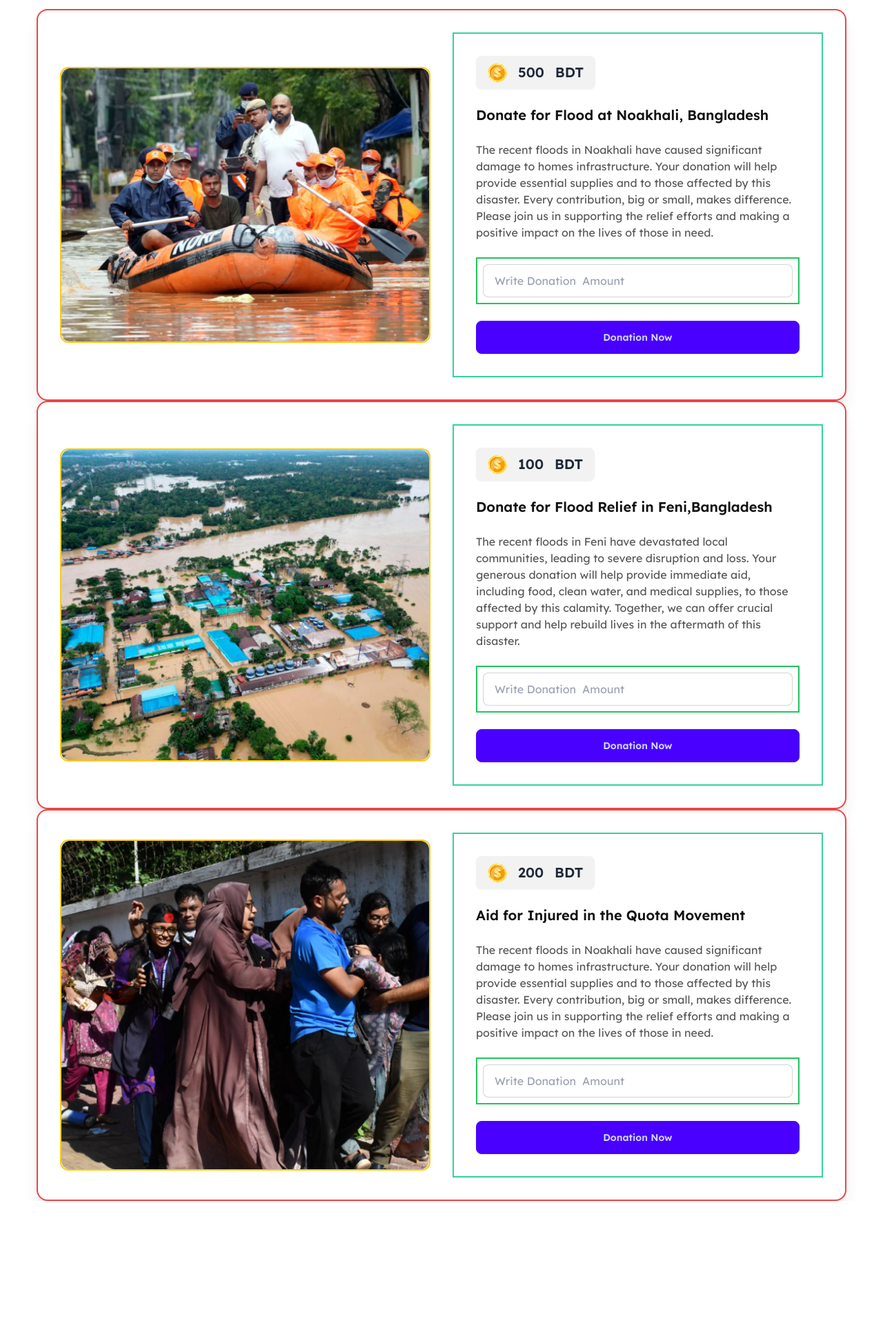
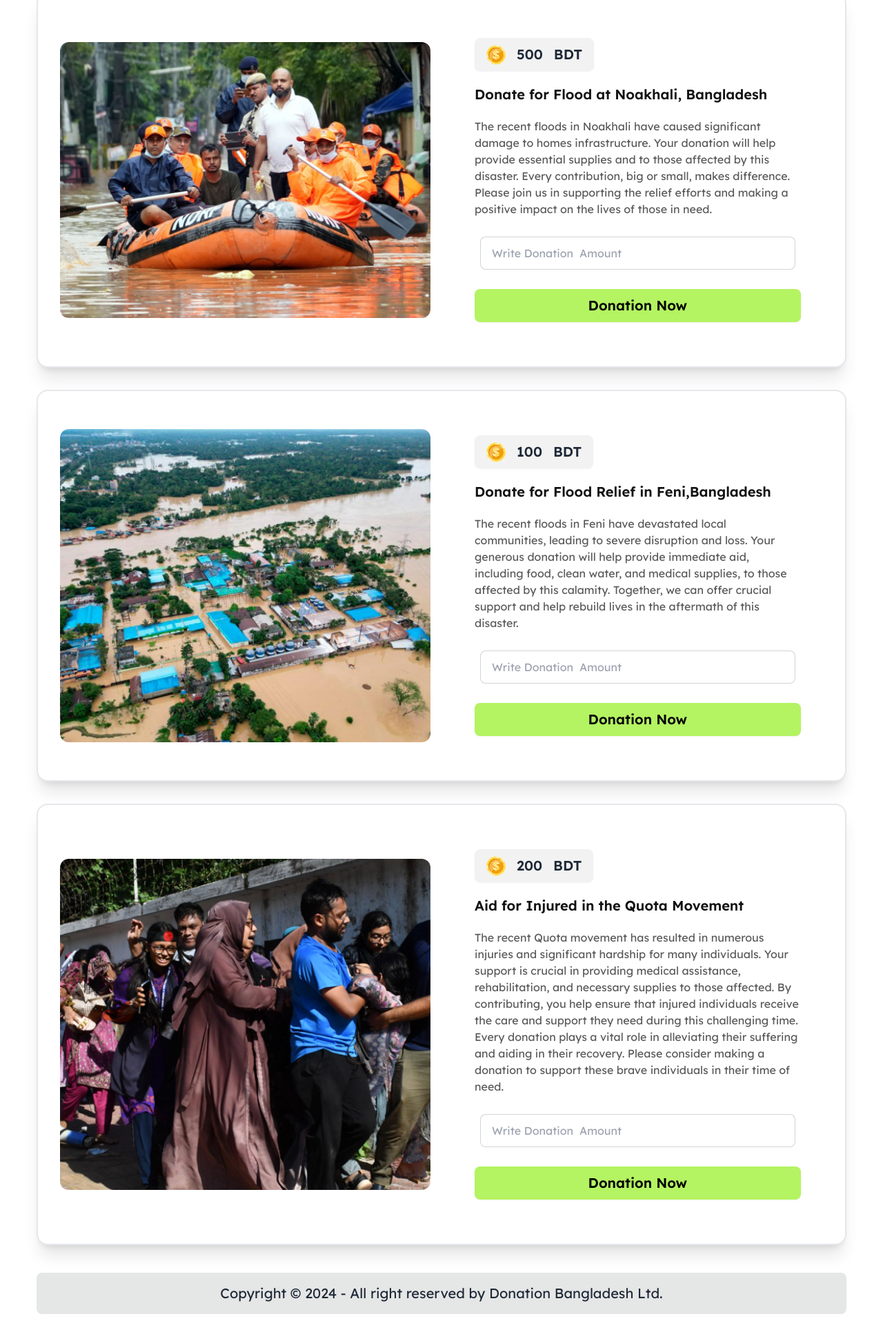
Before and after one commit to AbuBakkarSiddique007/Donation-Bangladesh, a plain HTML site: page index.html in a window 1280 px wide. Shown: the part 244-2188 px from the top of the page at 69% size. Before the commit the page ends 1985 px from the top, so only its background shows below. Drawn offline with nearby package versions, Linux system fonts and the light colour scheme.

Commit message:
Update: Remove irrelevent border and fix some functionality.

```diff
--- a/index.html
+++ b/index.html
@@ -6,32 +6,25 @@
     <meta name="viewport" content="width=device-width, initial-scale=1.0">
     <title>Donation Bangladesh</title>
 
-
     <!-- Fav-Icon link -->
     <link rel="shortcut icon" href="assets/favIcon.png" type="image/x-icon">
-
 
     <!-- Google Font link-->
     <link rel="preconnect" href="https://fonts.googleapis.com">
     <link rel="preconnect" href="https://fonts.gstatic.com" crossorigin>
     <link href="https://fonts.googleapis.com/css2?family=Lexend:wght@100..900&display=swap" rel="stylesheet">
 
-
     <!-- Font awesome  link-->
     <link rel="stylesheet" href="https://cdnjs.cloudflare.com/ajax/libs/font-awesome/6.6.0/css/all.min.css"
         integrity="sha512-Kc323vGBEqzTmouAECnVceyQqyqdsSiqLQISBL29aUW4U/M7pSPA/gEUZQqv1cwx4OnYxTxve5UMg5GT6L4JJg=="
         crossorigin="anonymous" referrerpolicy="no-referrer" />
 
-
     <!-- Daisy UI CDN -->
     <link href="https://cdn.jsdelivr.net/npm/daisyui@4.12.14/dist/full.min.css" rel="stylesheet" type="text/css" />
     <script src="https://cdn.tailwindcss.com"></script>
 
-
     <!-- tailwind cdn -->
     <script src="https://cdn.tailwindcss.com"></script>
-
-
 
     <!-- For Customization -->
     <script>
@@ -41,6 +34,9 @@
                     colors: {
                         primary: 'hsla(0,0%,7%,1)',
                         secondary: 'hsla(0,0%,7%,0.7)',
+
+                        borderColor: 'hsva(0,0%,101%,1)',
+                        cardBg: 'hsva(0,0%,7%,0.1)',
 
 
                         btn_bg: 'hsla(86,86%,67%,1)',
@@ -63,7 +59,7 @@
 
 <body class="font-Lexend">
     <header class="bg-heading_bg sticky top-0 z-50">
-        <nav class="w-11/12 mx-auto border-2 border-red-500 mt-4 ">
+        <nav class="w-11/12 mx-auto">
             <div class="navbar bg-base-100">
                 <div class="navbar-start">
                     <a id="btn-show-blog" class="btn btn-ghost text-xl font-semibold rounded-lg bg-btn_bg">Blog</a>
@@ -71,14 +67,12 @@
                 <div class="navbar-center">
                     <ul class="menu menu-horizontal px-1 flex justify-center items-center text-xl font-semibold">
                         <li><img src="assets/logo.png" alt=""></li>
-
                         <li><a>Donation Bangladesh</a></li>
                     </ul>
                 </div>
                 <div class="navbar-end">
                     <ul class="menu menu-horizontal px-1 text-xl font-semibold flex justify-center items-center">
                         <li> <img src="assets/coin.png" alt=""></li>
-
                         <li id="userCurrentAccountBalance">55000</li>
                         <li>BDT</li>
                     </ul>
@@ -86,55 +80,49 @@
             </div>
         </nav>
 
-        <div class="w-11/12 mx-auto border-2 border-red-500 text-center mt-4 space-x-4 p-2">
+        <div class="w-11/12 mx-auto text-center mt-4 space-x-4 p-2">
             <button id="btn-for-donation"
-                class="btn btn-xs text-xl font-semibold rounded-lg sm:btn-sm md:btn-md lg:btn-lg  ">Donation</button>
+                class="btn btn-xs text-xl font-semibold rounded-lg sm:btn-sm md:btn-md lg:btn-lg">Donation</button>
             <button id="btn-for-history"
                 class="btn btn-xs text-xl font-semibold rounded-lg sm:btn-sm md:btn-md lg:btn-lg">History</button>
         </div>
-
     </header>
 
     <main>
 
         <!-- card section started here  -->
         <!-- Donation section card  -->
-        <div id="donation-card-section" class="w-11/12 mx-auto mt-10">
+        <div id="donation-card-section" class="w-11/12 mx-auto mt-10 mb-10 space-y-8">
 
             <!-- Noakhali  -->
             <div
-                class="card lg:card-side bg-base-100 shadow-xl grid grid-cols-2 justify-center items-center border-2 border-red-500 p-8 gap-8">
-                <figure class="rounded-xl border-2 border-yellow-400 ">
+                class="card lg:card-side bg-base-100 shadow-xl grid grid-cols-2 justify-center items-center border-2 border-borderColor bg-cardBg p-8 gap-8">
+                <figure class="rounded-xl">
                     <img src="assets/noakhali.png" alt="">
                 </figure>
-
-                <div class="card-body border-2 border-emerald-400 space-y-4">
-
+                <div class="card-body space-y-3">
                     <button class="btn max-w-fit">
                         <ul class="text-xl font-semibold flex justify-center items-center gap-4">
                             <li> <img src="assets/coin.png" alt=""></li>
-
                             <li id="current-donation-amount-1">500</li>
                             <li>BDT</li>
                         </ul>
                     </button>
-
                     <h2 id="noakhali-donation-title" class="card-title text-primary text-xl font-semibold">Donate for
                         Flood at Noakhali, Bangladesh
                     </h2>
                     <p class="text-secondary"> The recent floods in Noakhali have caused significant damage to homes
-                        infrastructure. Your
-                        donation will help provide essential supplies and to those affected by this disaster. Every
-                        contribution, big or small, makes difference. Please join us in supporting the relief efforts
-                        and making a positive impact on the lives of those in need.</p>
-
-                    <div class="border-2 border-green-500 p-2">
+                        infrastructure. Your donation will help provide essential supplies and to those affected by this
+                        disaster. Every contribution, big or small, makes difference. Please join us in supporting the
+                        relief efforts and making a positive impact on the lives of those in need.</p>
+                    <div class="p-2">
                         <input id="input-donation-amount-noakhali" type="number" placeholder="Write Donation  Amount"
                             class="input input-bordered w-full" />
-
                     </div>
                     <div class="card-actions justify-center">
-                        <button id="btn-donation-noakhali" class="btn btn-primary w-full">Donation Now</button>
+                        <button id="btn-donation-noakhali"
+                            class="btn btn-primary w-full bg-btn_bg border-none text-black text-xl">Donation
+                            Now</button>
                     </div>
                 </div>
             </div>
@@ -142,22 +130,19 @@
 
             <!-- For Feni : -->
             <div
-                class="card lg:card-side bg-base-100 shadow-xl grid grid-cols-2 justify-center items-center border-2 border-red-500 p-8 gap-8">
-                <figure class="rounded-xl border-2 border-yellow-400 ">
+                class="card lg:card-side bg-base-100 shadow-xl grid grid-cols-2 justify-center items-center border-2 border-borderColor bg-cardBg p-8 gap-8">
+                <figure class="rounded-xl">
                     <img src="assets/feni.png" alt="">
                 </figure>
 
-                <div class="card-body border-2 border-emerald-400 space-y-4">
-
+                <div class="card-body space-y-3">
                     <button class="btn max-w-fit">
                         <ul class="text-xl font-semibold flex justify-center items-center gap-4">
                             <li> <img src="assets/coin.png" alt=""></li>
-
                             <li id="current-donation-amount-2">100</li>
                             <li>BDT</li>
                         </ul>
                     </button>
-
                     <h2 id="feni-donation-title" class="card-title text-primary text-xl font-semibold">Donate for
                         Flood Relief in Feni,Bangladesh
                     </h2>
@@ -165,13 +150,14 @@
                         severe disruption and loss. Your generous donation will help provide immediate aid, including
                         food, clean water, and medical supplies, to those affected by this calamity. Together, we can
                         offer crucial support and help rebuild lives in the aftermath of this disaster.</p>
-
-                    <div class="border-2 border-green-500 p-2">
+                    <div class="p-2">
                         <input id="input-donation-amount-feni" type="number" placeholder="Write Donation  Amount"
                             class="input input-bordered w-full" />
                     </div>
                     <div class="card-actions justify-center">
-                        <button id="btn-donation-feni" class="btn btn-primary w-full">Donation Now</button>
+                        <button id="btn-donation-feni"
+                            class="btn btn-primary w-full bg-btn_bg border-none text-black text-xl">Donation
+                            Now</button>
                     </div>
                 </div>
             </div>
@@ -179,17 +165,14 @@
 
             <!-- For Quota Movement  -->
             <div
-                class="card lg:card-side bg-base-100 shadow-xl grid grid-cols-2 justify-center items-center border-2 border-red-500 p-8 gap-8">
-                <figure class="rounded-xl border-2 border-yellow-400 ">
+                class="card lg:card-side bg-base-100 shadow-xl grid grid-cols-2 justify-center items-center border-2 border-borderColor bg-cardBg p-8 gap-8">
+                <figure class="rounded-xl">
                     <img src="assets/quota-protest.png" alt="">
                 </figure>
-
-                <div class="card-body border-2 border-emerald-400 space-y-4">
-
+                <div class="card-body space-y-3">
                     <button class="btn max-w-fit">
                         <ul class="text-xl font-semibold flex justify-center items-center gap-4">
                             <li> <img src="assets/coin.png" alt=""></li>
-
                             <li id="current-donation-amount-3">200</li>
                             <li>BDT</li>
                         </ul>
@@ -198,30 +181,30 @@
                     <h2 id="quota-donation-title" class="card-title text-primary text-xl font-semibold">Aid for Injured
                         in the Quota Movement
                     </h2>
-                    <p class="text-secondary"> The recent floods in Noakhali have caused significant damage to homes
-                        infrastructure. Your
-                        donation will help provide essential supplies and to those affected by this disaster. Every
-                        contribution, big or small, makes difference. Please join us in supporting the relief efforts
-                        and making a positive impact on the lives of those in need.</p>
-
-                    <div class="border-2 border-green-500 p-2">
+                    <p class="text-secondary">The recent Quota movement has resulted in numerous injuries and
+                        significant hardship for many individuals. Your support is crucial in providing medical
+                        assistance, rehabilitation, and necessary supplies to those affected. By contributing, you help
+                        ensure that injured individuals receive the care and support they need during this challenging
+                        time. Every donation plays a vital role in alleviating their suffering and aiding in their
+                        recovery. Please consider making a donation to support these brave individuals in their time of
+                        need.</p>
+                    <div class="p-2">
                         <input id="input-donation-amount-quota" type="number" placeholder="Write Donation  Amount"
                             class="input input-bordered w-full" />
-
                     </div>
                     <div class="card-actions justify-center">
-                        <button id="btn-donation-quota" class="btn btn-primary w-full">Donation Now</button>
+                        <button id="btn-donation-quota"
+                            class="btn btn-primary w-full bg-btn_bg border-none text-black text-xl">Donation
+                            Now</button>
                     </div>
                 </div>
             </div>
         </div>
-
         <!-- card section end here  -->
 
-
         <!-- History section start here  -->
-
-        <div id="history-container" class="hidden w-11/12 mx-auto mt-20 mb-20 space-y-5">
+        <div id="history-container"
+            class="hidden w-11/12 mx-auto mt-20 mb-20 space-y-5 border-2 border-gray-500 bg-cardBg p-8 gap-8 rounded-lg">
 
         </div>
 
@@ -230,8 +213,10 @@
 
     </main>
 
-    <footer>
-
+    <footer class="w-11/12 mx-auto footer footer-center bg-base-300 text-xl p-4 mt-10 mb-10 rounded-lg">
+        <aside>
+            <p>Copyright © 2024 - All right reserved by Donation Bangladesh Ltd.</p>
+        </aside>
     </footer>
 
 
--- a/js/blog.js
+++ b/js/blog.js
@@ -1,4 +1,4 @@
-console.log('Blog js file is connected!');
+// console.log('Blog js file is connected!');
 
 document.getElementById('btn-show-home')
     .addEventListener('click', function () {
```
Also changed, not shown: blog.html (+5 -10 lines), js/index.js (+22 -45 lines), js/utilities.js (+5 -8 lines).
